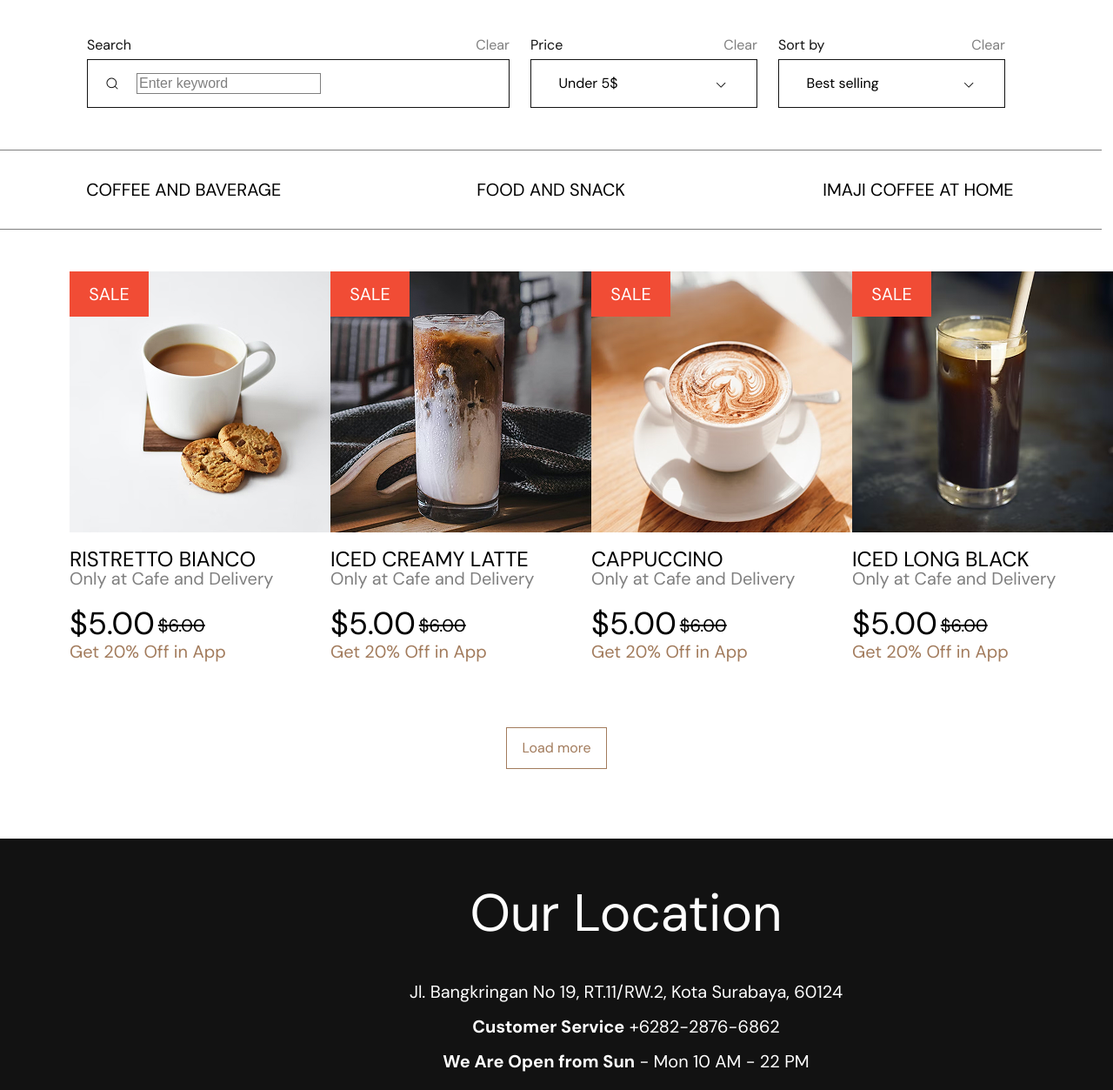
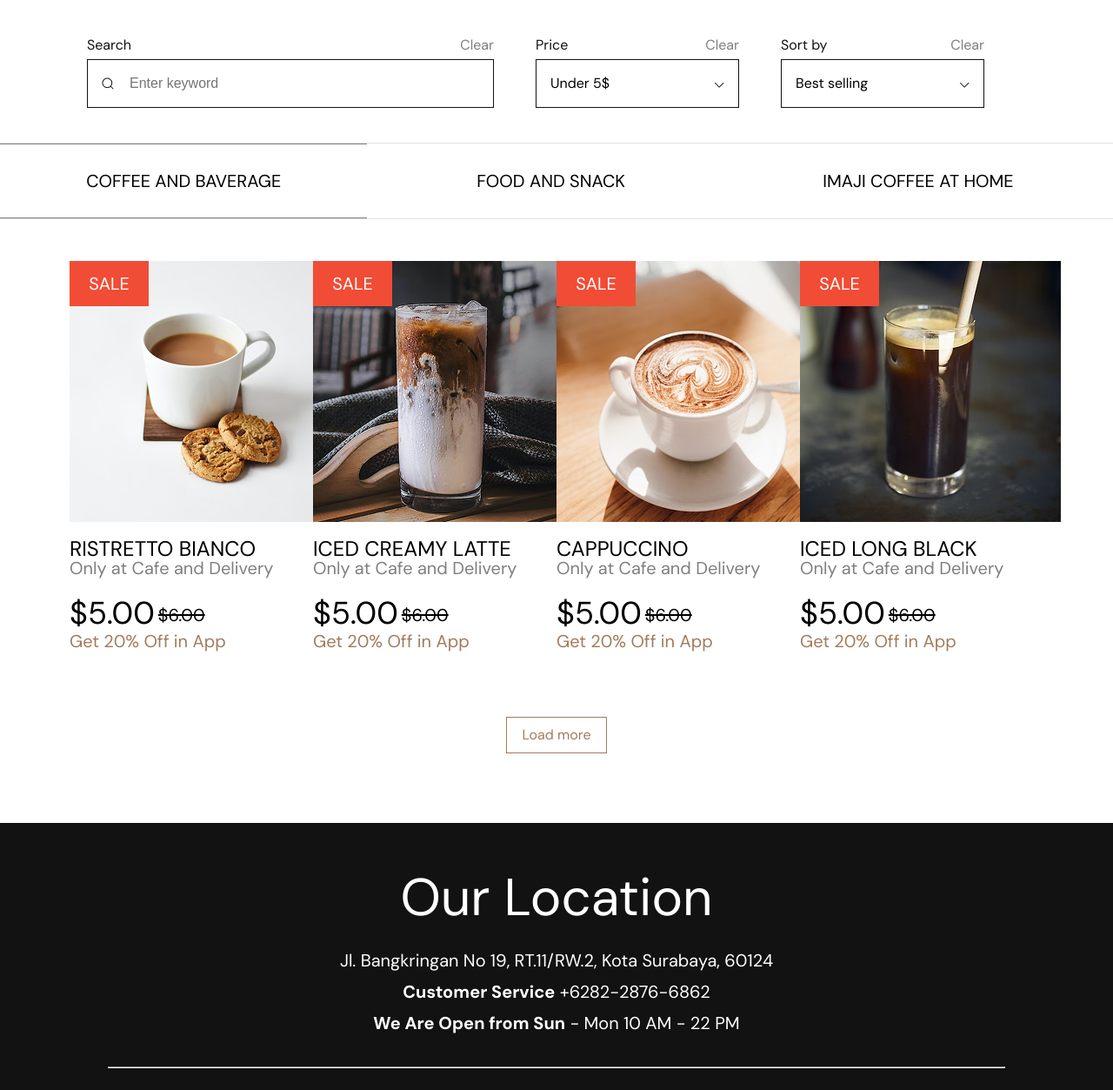
Before and after one commit to hankovych/frontend_csosvita, a plain HTML site: page coffee_sh/index.html in a window 1280 px wide. Shown: the part 384-1637 px from the top of the page at 87% size. Drawn offline with Linux system fonts and the light colour scheme.

Commit message:
Small changes of  width of elements in a page

```diff
--- a/coffee_sh/index.html
+++ b/coffee_sh/index.html
@@ -45,7 +45,7 @@
                 </div>
                 <div class="search_box">
                     <img class="search_icon" src="./icons/search.png" alt="search icon">
-                    <input type="text" value="Enter keyword">
+                    <input type="text" placeholder="Enter keyword">
                 </div>
             </div>
             <div class="dropdown">
@@ -72,7 +72,7 @@
     <section class="container">
         <div class="products_list">
             <section class="tabs_section">
-                <div class="tab_section">
+                <div class="tab_section active_tab">
                     <div class="tab_item">
                         <p>COFFEE AND BAVERAGE</p>
                     </div>
--- a/coffee_sh/style.css
+++ b/coffee_sh/style.css
@@ -141,17 +141,17 @@ header {
 }
 .title_paragraph p {
     padding-top: 32px;
-    width: 778px;
+    width: 70%;
     font-size: 20px;
 }
 .filter_item {
-    margin-right: 24px;
-    width: 574px;
+    margin-right: 48px;
+    width: 50%;
 }
 
 .content_filter {
-    padding: 0 100px 48px 100px;
-    height: 88px;
+    padding: 0 100px;
+    width: 100%;
     display: flex;
     justify-content: space-between;
 }
@@ -159,11 +159,10 @@ header {
 .label_search {
     display: flex;
     justify-content: space-between;
-    height: 24px;
     font-size: 16px;
-    padding-bottom: 8px;
     color: #121212;
     width: 100%;
+    padding-bottom: 8px;
 }
 .clear_button_filter {
     color: #7F7F7F;
@@ -174,78 +173,82 @@ header {
 .search_box {
     display: flex;
     align-items: center;
-    height: 56px;
-    border-color:#121212;
+    position: relative;
     color:#121212;
-    border-style: solid;
-    border-width: 1px;
+
 }
 .search_box input {
     font-size: 16px;
     color: #7F7F7F;
-    border: 1px solid #7F7F7F;
-    height: 24px;
-    width: 212px;
+    width: 100%;
+    height: 56px;
+    padding: 16px 48px;
+    border:1px solid #121212;
+    outline: none;
+
 }
 .search_icon {
-    padding: 16px 20px;
+    position: absolute;
+    top: 50%;
+    left: 16px;
+    transform: translateY(-50%);
 }
 .dropdown {
     display: flex;
     align-items: center;
     flex-direction: column;
-    width: 261px;
-    height: 88px;
-    margin-right: 24px;
+    width: 25%;
+    margin-right: 48px;
 
 }
 .button_sort {
     display: flex;
     align-items: center;
-    justify-content: center;
-    width: 261px;
+    justify-content: space-between;
     height: 56px;
     border: 1px solid #121212;
+    padding: 0 16px;
+    width: 100%;
+
 }
 .dropdown-btn {
     display: flex;
     align-items: center;
-    height: 24px;
-    width: 197px;
-    padding-left: 16px;
     font-size: 16px;
 
 }
-.angle-down {
-    margin-right: 20px;
-}
+
 .products_list {
     margin-top: 40px;
 }
 section .tabs_section {
     display: flex;
     width: 100%;
-    height: 92px;
+    border-bottom: 1px solid #E3E3E3;
+    border-top: 1px solid #E3E3E3;
 
 }
 div .tab_section {
+    padding: 32px 0;
     display: flex;
     width: 33%;
     justify-content: center;
     align-items: center;
     font-size: 20px;
+
+}
+.active_tab {
     border-top: 1px solid #7F7F7F;
     border-bottom: 1px solid #7F7F7F;
-
-
 }
 .article_list {
     margin: 48px 80px 0 80px;
     display: flex;
+    flex-wrap: wrap;
     justify-content: space-around;
 }
 .product_card {
-    max-width: 300px;
+    width: 25%;
     height: 476px;
 }
 .product_name {
@@ -322,7 +325,7 @@ div .tab_section {
     padding-bottom: 80px;
 }
 .load_more {
-    height: 48px;
+    padding: 12px;
     width: 116px;
     border: 1px solid #A27B5C;
     color:#A27B5C;
@@ -338,9 +341,8 @@ footer {
     width: 100%;
 }
 .footer_content {
-    width: 1192px;
-    margin-left: 124px;
-    margin-right: 124px;
+    max-width: 1192px;
+    margin: 0 124px;
 }
 .footer_text {
     display: flex;
@@ -353,7 +355,7 @@ footer {
 h3 {
     font-size: 60px;
     font-weight: 400;
-    height: 78px;
+    line-height: 100%;
     margin-bottom: 32px;
 }
 .our_location {
@@ -363,7 +365,7 @@ h3 {
     flex-direction: column;
 }
 .footer_text_inf {
-    height: 24px;
+    line-height: 100%;
     font-size: 20px;
     font-weight: 400;
     margin-bottom: 16px;
@@ -378,19 +380,21 @@ hr {
     display: flex;
     justify-content: space-between;
     align-items: center;
+    width: 100%;
     height: 40px;
     margin-bottom: 80px;
 }
 .social_media {
     display: flex;
     align-items: center;
+    width: 50%;
 }
 .social_media_icon {
     margin-right: 24px;
     height: 24px;
 }
 .delivery_box {
-    width: 272px;
+    width: 50%;
     display: flex;
     justify-content: flex-end;
 }
@@ -411,7 +415,8 @@ hr {
     margin-right: 0;
 }
 .copyright {
-    width: 1192px;
+    width: 100%;
+    max-width: 1192px;
     height: 28px;
     padding-bottom: 56px;
     display: flex;
@@ -421,12 +426,14 @@ hr {
     margin-left: 124px;
     margin-right: 124px;
 }
-
+.copyright p {
+    width: 50%;
+}
 .term_conditions {
     display: flex;
     align-items: center;
     justify-content: flex-end;
-    width: 580px;
+    width: 50%;
 }
 .term_conditions div {
     margin-right: 10px;
```
